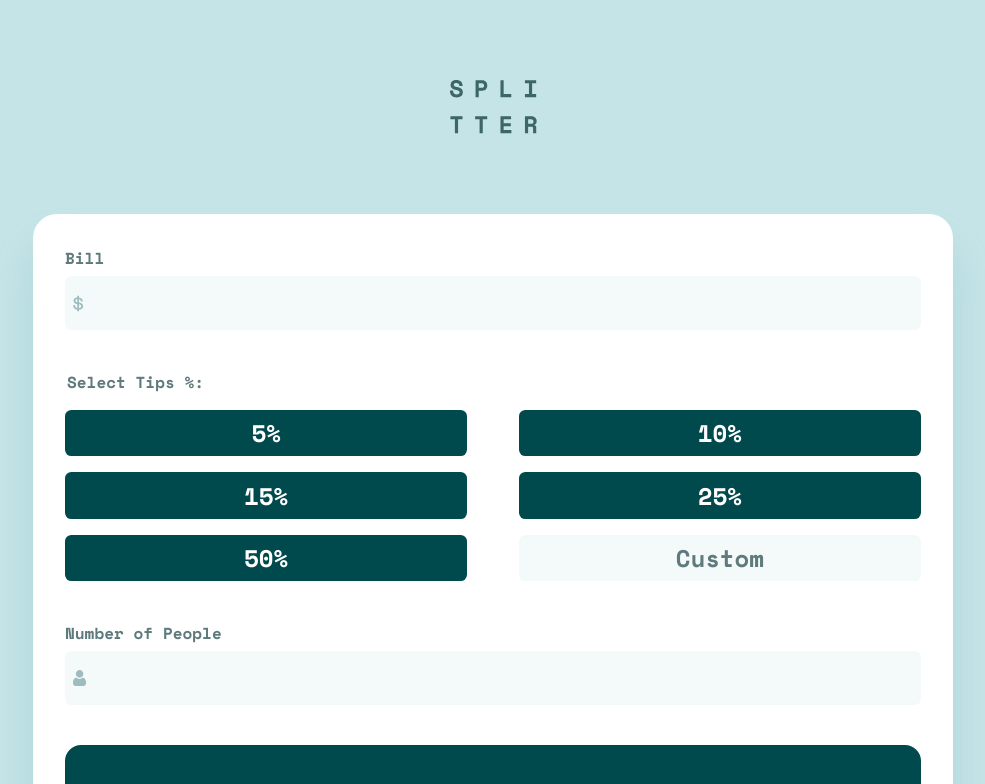
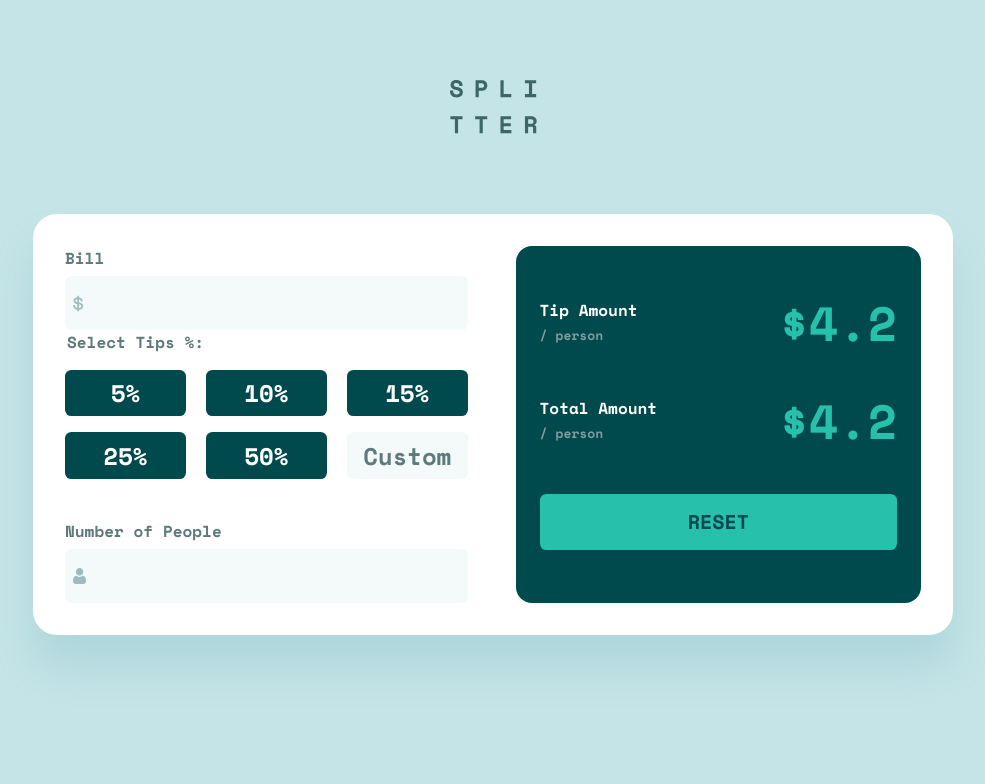
Before and after one commit to namlh023/tip-calculator-react, a React (Create React App) app: page / in a window 1536 px wide. Shown: the top 784 px of the page, without its empty margins (275-1260 px from the left). Built offline with nearby package versions, Linux system fonts and the light colour scheme.

Commit message:
Update UI for desktop

```diff
--- a/src/App.js
+++ b/src/App.js
@@ -12,6 +12,7 @@ function App() {
 
       <main className="main">
         <form className="form">
+          <div className="inputs-wrapper">
             <label className="text" for="bill">
               Bill
             </label>
@@ -72,6 +73,7 @@ function App() {
                 id="people"
               />
             </div>
+          </div>
           <div className="output-wrapper">
             <lable className="text text--white" for="tip-output">
               Tip Amount <br /> <small className="text--small">/ person</small>
--- a/src/assets/scss/base/_global.scss
+++ b/src/assets/scss/base/_global.scss
@@ -194,10 +194,39 @@ fieldset {
 
   input[type="reset"] {
     width: 100%;
-    padding: var(--input-padding);
+    padding: 0.5rem;
 
     background-color: var(--clr-cyan);
     border: 0;
     border-radius: var(--br-primary);
   }
 }
+
+@media (min-width: 90em) {
+  .form {
+    display: flex;
+    gap: 3rem;
+
+    .inputs-wrapper,
+    .output-wrapper {
+      width: 50%;
+    }
+  }
+
+  .input-wrapper {
+    margin-bottom: 0;
+  }
+
+  .output-wrapper {
+    input[type="reset"] {
+      padding: 1rem;
+    }
+  }
+
+  fieldset {
+    input[type="button"],
+    input[type="number"] {
+      width: 30%;
+    }
+  }
+}
```
Also changed, not shown: src/assets/css/main.css. Lines whose indentation alone changed are shown as unchanged.
